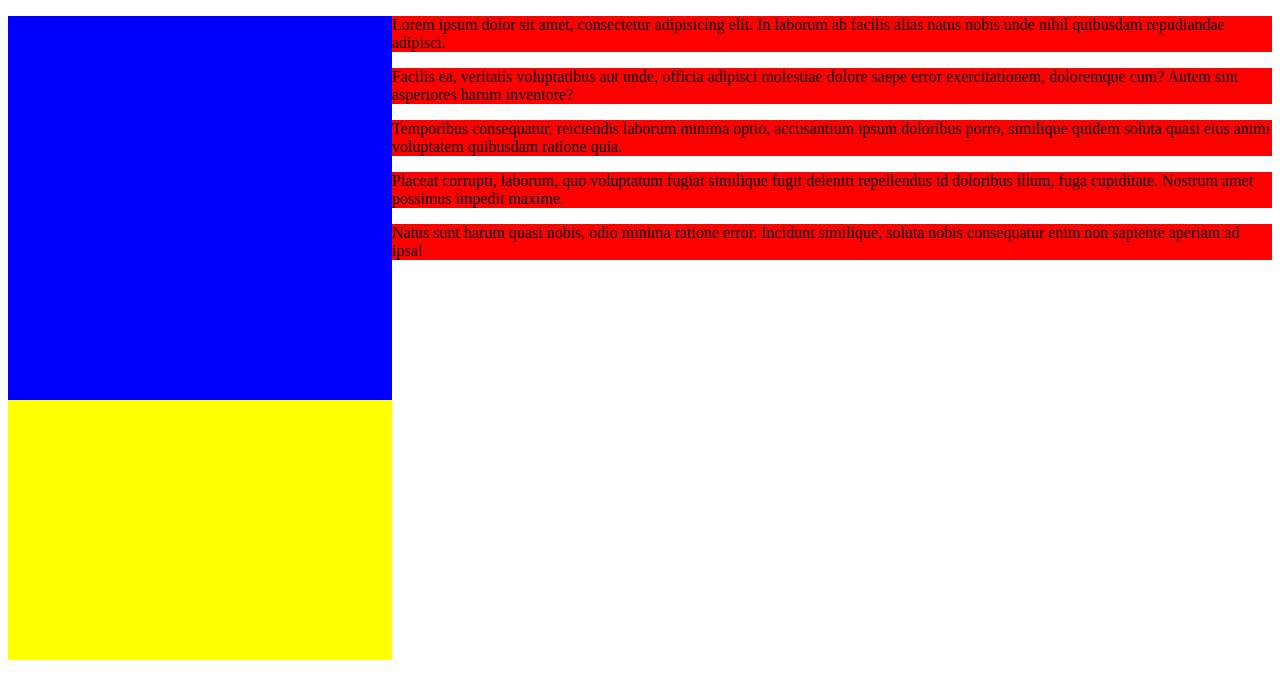
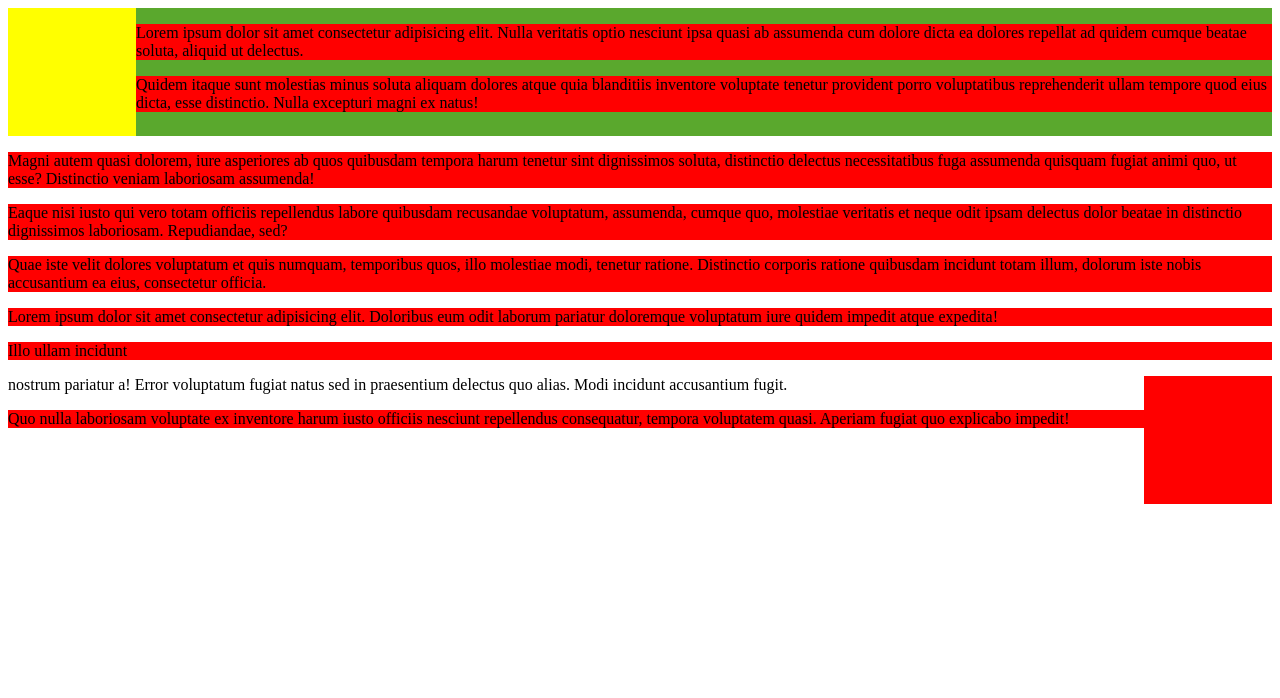
Before and after one commit to sajith-1992/practise-class, a website: page index.html in a window 1280 px wide. Drawn offline with Linux system fonts and the light colour scheme.

Commit message:
overflow both and display:flow-root;

```diff
--- a/index.html
+++ b/index.html
@@ -1,18 +1,30 @@
 <!DOCTYPE html>
 
-<html>
-<haed>
-<link href="style.css" rel="stylesheet">
-</haed>
+<!DOCTYPE html>
+<html lang="en">
+<head>
+    <meta charset="UTF-8">
+    <meta name="viewport" content="width=<device-width>, initial-scale=1.0">
+    <title>Document</title>
+    <link href="style.css" rel="stylesheet">
+</head>
 <body>
+    <section>
+        <div class=" hai"></div>
+       <p>Lorem ipsum dolor sit amet consectetur adipisicing elit. Nulla veritatis optio nesciunt ipsa quasi ab assumenda cum dolore dicta ea dolores repellat ad quidem cumque beatae soluta, aliquid ut delectus.</p>
+       <p>Quidem itaque sunt molestias minus soluta aliquam dolores atque quia blanditiis inventore voluptate tenetur provident porro voluptatibus reprehenderit ullam tempore quod eius dicta, esse distinctio. Nulla excepturi magni ex natus!</p>
+    </section>
+       <div class="what"></div>
+       <p>Magni autem quasi dolorem, iure asperiores ab quos quibusdam tempora harum tenetur sint dignissimos soluta, distinctio delectus necessitatibus fuga assumenda quisquam fugiat animi quo, ut esse? Distinctio veniam laboriosam assumenda!</p>
+       <p>Eaque nisi iusto qui vero totam officiis repellendus labore quibusdam recusandae voluptatum, assumenda, cumque quo, molestiae veritatis et neque odit ipsam delectus dolor beatae in distinctio dignissimos laboriosam. Repudiandae, sed?</p>
+       <p>Quae iste velit dolores voluptatum et quis numquam, temporibus quos, illo molestiae modi, tenetur ratione. Distinctio corporis ratione quibusdam incidunt totam illum, dolorum iste nobis accusantium ea eius, consectetur officia.</p>
 
-<div class="block"></div>
-<p>Lorem ipsum dolor sit amet, consectetur adipisicing elit. In laborum ab facilis alias natus nobis unde nihil quibusdam repudiandae adipisci.</p>
-<p>Facilis ea, veritatis voluptatibus aut unde, officia adipisci molestiae dolore saepe error exercitationem, doloremque cum? Autem sint asperiores harum inventore?</p>
-<p>Temporibus consequatur, reiciendis laborum minima optio, accusantium ipsum doloribus porro, similique quidem soluta quasi eius animi voluptatem quibusdam ratione quia.</p>
-<p>Placeat corrupti, laborum, quo voluptatum fugiat similique fugit deleniti repellendus id doloribus illum, fuga cupiditate. Nostrum amet possimus impedit maxime.</p>
-<p>Natus sunt harum quasi nobis, odio minima ratione error. Incidunt similique, soluta nobis consequatur enim non sapiente aperiam ad ipsa!</p>
-<div class="hello"></div>
+
+    <div class="what"></div>
+    <p>Lorem ipsum dolor sit amet consectetur adipisicing elit. Doloribus eum odit laborum pariatur doloremque voluptatum iure quidem impedit atque expedita!</p>
+    <p>Illo ullam incidunt
+        <div class="hello"></div>nostrum pariatur a! Error voluptatum fugiat natus sed in praesentium delectus quo alias. Modi incidunt accusantium fugit.</p>
+    <p>Quo nulla laboriosam voluptate ex inventore harum iusto officiis nesciunt repellendus consequatur, tempora voluptatem quasi. Aperiam fugiat quo explicabo impedit!</p>
 
 </body>
 </html>
--- /dev/null
+++ b/package.json
@@ -0,0 +1,5 @@
+{
+  "devDependencies": {
+    "prettier": "^3.0.0-alpha.6"
+  }
+}
--- a/style.css
+++ b/style.css
@@ -3,15 +3,32 @@
 
 .block{
     background-color:blue;
-    width: 30vw;
-    height: 30vw;
+    width: 10vw;
+    height: 10vw;
     float:left;
 }
 p{
     background-color: red;
 }
+.hai{
+    float:left;
+    background-color: yellow;
+    width: 10vw;
+    height: 10vw;
+}
 .hello{
-    background-color: yellow;
-    width: 30vw;
-    height: 30vw;
+    float:right;
+    width: 10vw;
+    height: 10vw;
+    background-color: red;
+
 }
+.what{
+    clear:both;
+}
+
+section{
+    background-color:rgb(90, 168, 45);
+    /* overflow:auto; */
+    display:flow-root;
+}
```
Also changed, not shown: 1 other file.
